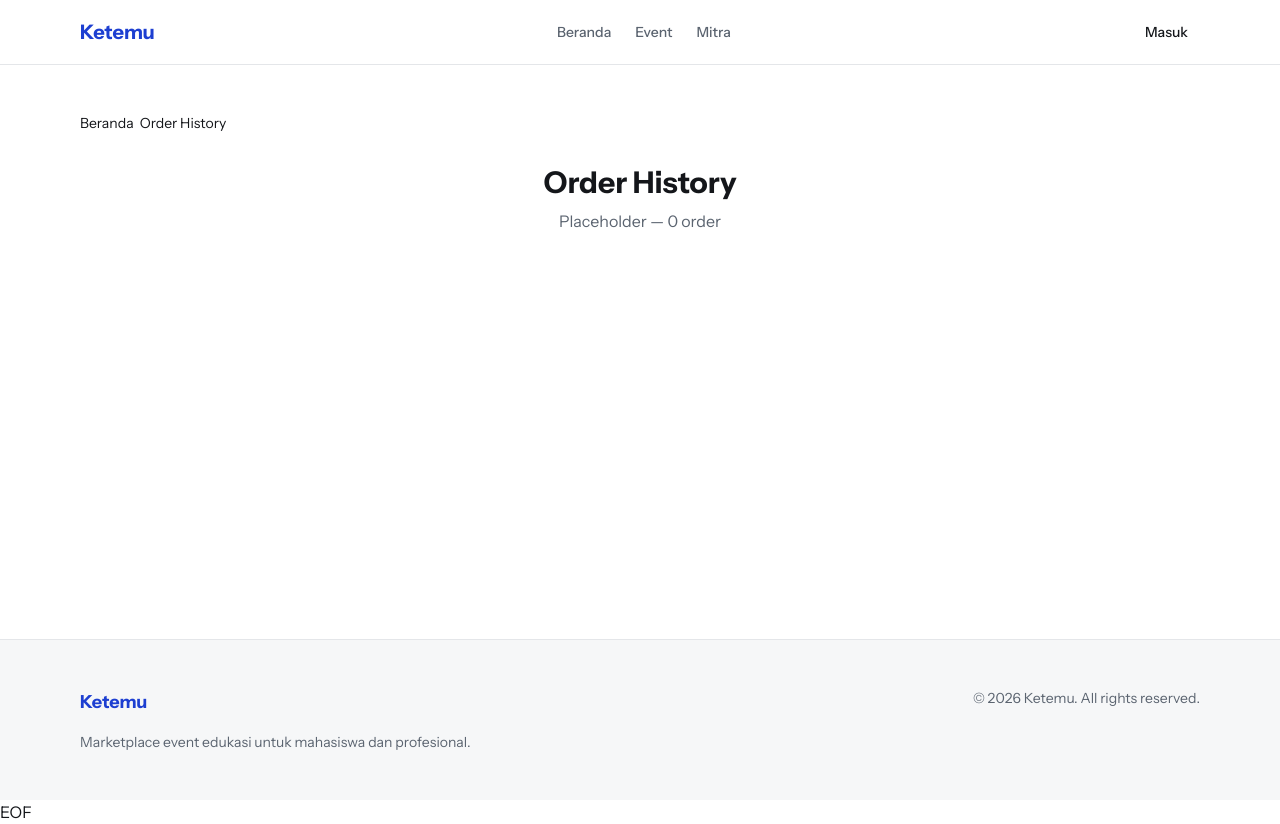
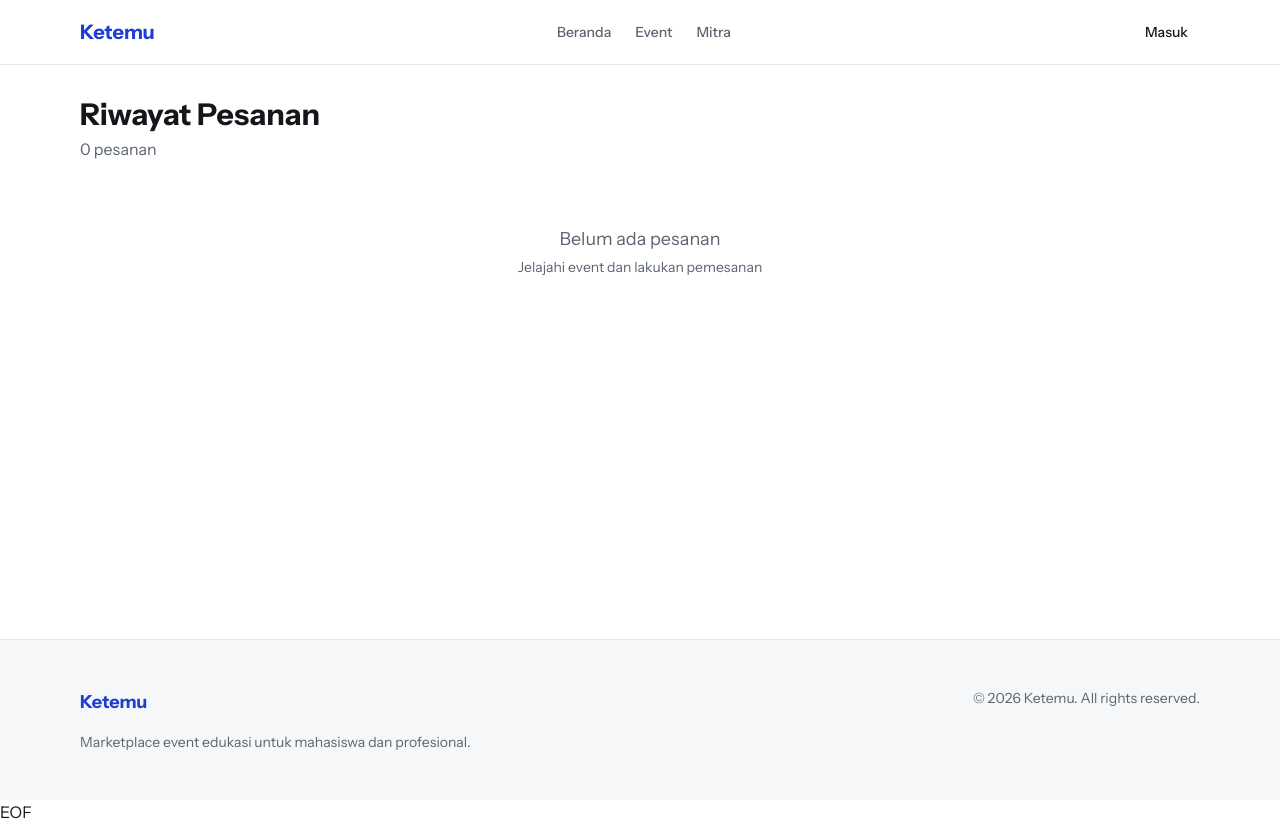
Before and after one commit to VickyIbr/CSUI-Ketemu, a React (Vite) app: page /order in a window 1280 px wide. Built offline with nearby package versions, Linux system fonts and the light colour scheme.

Commit message:
feat(order-history): add order history page with status badges

```diff
--- a/src/pages/user/order-history.tsx
+++ b/src/pages/user/order-history.tsx
@@ -1,21 +1,80 @@
-import { Breadcrumb, BreadcrumbList, BreadcrumbItem, BreadcrumbLink, BreadcrumbPage } from "@/components/ui/breadcrumb"
+import { useOrdersStore } from "@/store/orders.store"
+import { useEventsStore } from "@/store/events.store"
+import { usePartnersStore } from "@/store/partners.store"
+import { Badge } from "@/components/ui/badge"
+import { Card, CardContent } from "@/components/ui/card"
+import { formatIDR, formatDateLong } from "@/lib/format"
+
+const statusColors: Record<string, string> = {
+  pending: "pending",
+  waiting_verification: "pending",
+  paid: "verified",
+  expired: "danger",
+  cancelled: "danger",
+}
+
+const statusLabels: Record<string, string> = {
+  pending: "Menunggu",
+  waiting_verification: "Menunggu Verifikasi",
+  paid: "Dibayar",
+  expired: "Kadaluarsa",
+  cancelled: "Dibatalkan",
+}
 
 export function OrderHistoryPage() {
+  const orders = useOrdersStore((s) => s.orders)
+  const getEventById = useEventsStore((s) => s.getEventById)
+  const getPartnerById = usePartnersStore((s) => s.getPartnerById)
+
   return (
-    <div className="container mx-auto max-w-[1160px] px-5 py-12">
-      <Breadcrumb>
-        <BreadcrumbList>
-          <BreadcrumbItem>
-            <BreadcrumbLink href="/">Beranda</BreadcrumbLink>
-          </BreadcrumbItem>
-          <BreadcrumbItem>
-            <BreadcrumbPage className="text-ink">Order History</BreadcrumbPage>
-          </BreadcrumbItem>
-        </BreadcrumbList>
-      </Breadcrumb>
-      <div className="mt-8 text-center">
-        <h1 className="text-3xl font-bold text-ink">Order History</h1>
-        <p className="mt-2 text-ink-soft">Placeholder — 0 order</p>
+    <div className="container mx-auto max-w-[1160px] px-5 py-8">
+      <h1 className="text-3xl font-bold text-ink">Riwayat Pesanan</h1>
+      <p className="mt-1 text-ink-soft">{orders.length} pesanan</p>
+
+      <div className="mt-8 space-y-4">
+        {orders.map((order) => {
+          const event = getEventById(order.eventId)
+          const partner = event ? getPartnerById(event.partnerId) : undefined
+          return (
+            <Card key={order.id}>
+              <CardContent className="p-6">
+                <div className="flex flex-col gap-4 sm:flex-row sm:items-center sm:justify-between">
+                  <div className="space-y-1">
+                    <p className="font-medium text-ink">{event?.title ?? "Event"}</p>
+                    <p className="text-sm text-ink-soft">
+                      {partner?.name} • {formatDateLong(order.createdAt)}
+                    </p>
+                    <div className="flex items-center gap-2">
+                      <Badge variant={statusColors[order.status] as any}>
+                        {statusLabels[order.status] ?? order.status}
+                      </Badge>
+                      {order.paymentProof && (
+                        <span className="text-xs text-ink-soft">Bukti diupload</span>
+                      )}
+                    </div>
+                  </div>
+                  <div className="text-right">
+                    <p className="text-lg font-bold text-ink">
+                      {formatIDR(order.totalAmount)}
+                    </p>
+                    <p className="text-xs text-ink-soft">
+                      {order.quantity} x {formatIDR(event?.price ?? 0)}
+                    </p>
+                  </div>
+                </div>
+              </CardContent>
+            </Card>
+          )
+        })}
+
+        {orders.length === 0 && (
+          <div className="mt-16 text-center">
+            <p className="text-lg text-ink-soft">Belum ada pesanan</p>
+            <p className="mt-1 text-sm text-ink-soft">
+              Jelajahi event dan lakukan pemesanan
+            </p>
+          </div>
+        )}
       </div>
     </div>
   )
```
